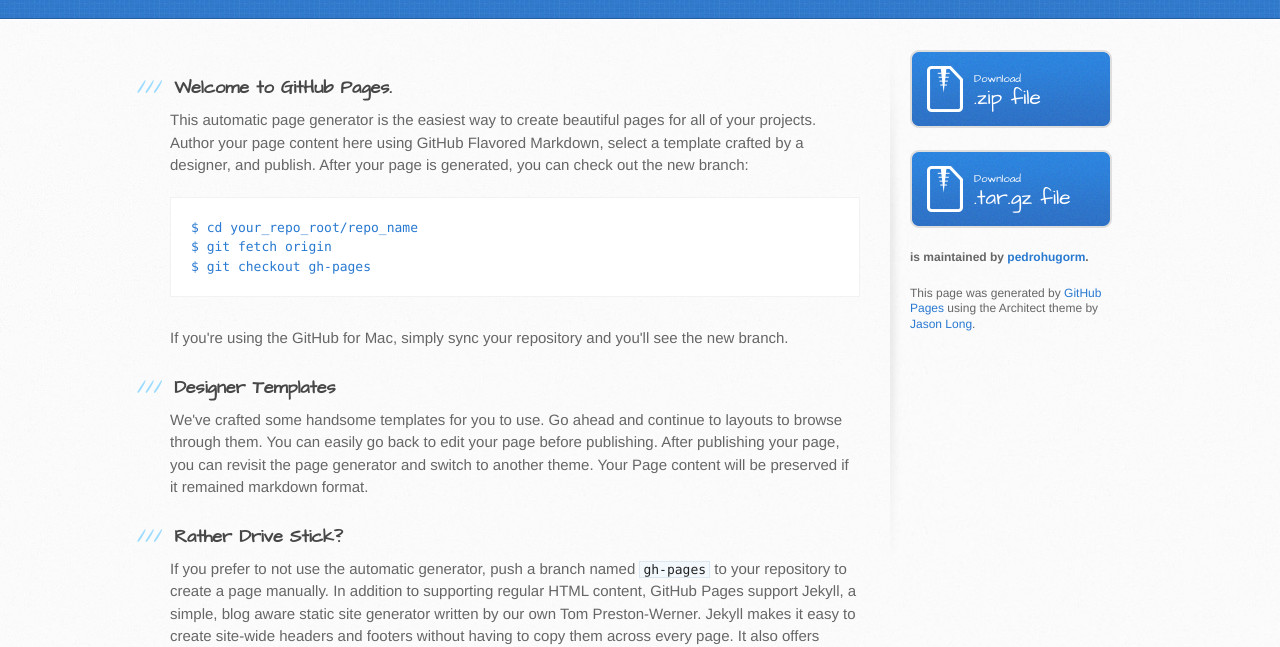
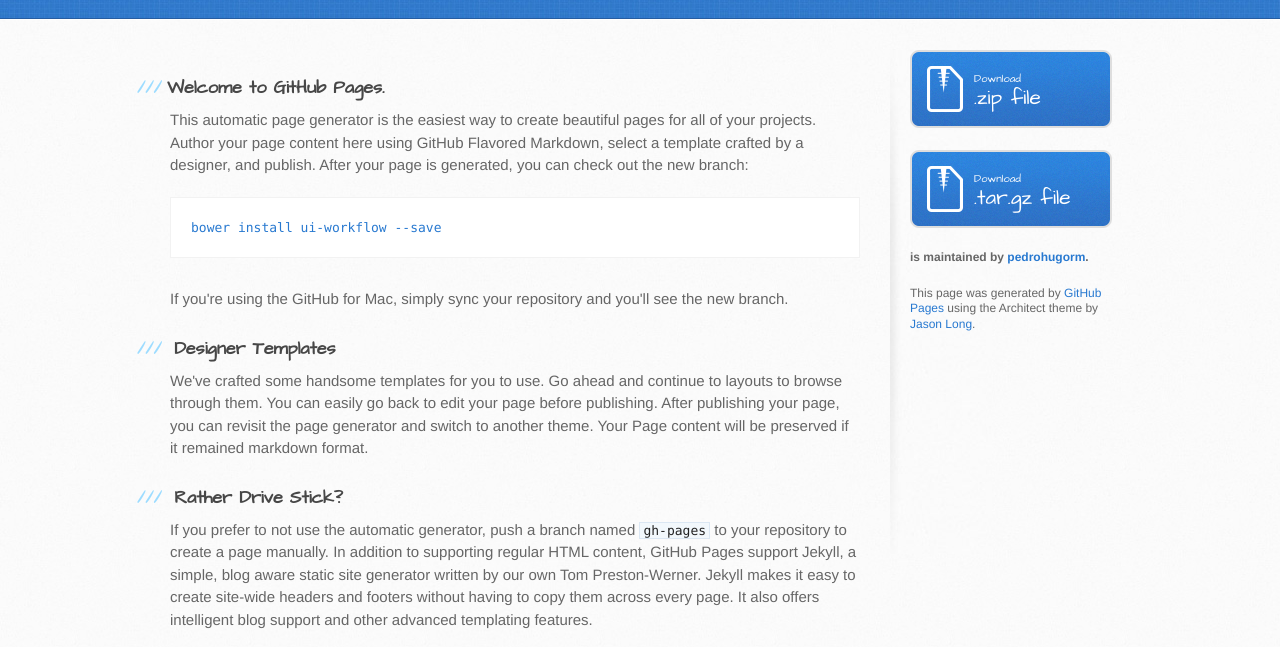
Before and after one commit to pedrohugorm/UI.Workflow, a plain HTML site: page index.html in a window 1280 px wide. Shown: the part 182-829 px from the top of the page. Drawn offline with Linux system fonts and the light colour scheme.

Commit message:
Update index.html

```diff
--- a/index.html
+++ b/index.html
@@ -28,15 +28,11 @@
     <div id="content-wrapper">
       <div class="inner clearfix">
         <section id="main-content">
-          <h3>
-<a id="welcome-to-github-pages" class="anchor" href="#welcome-to-github-pages" aria-hidden="true"><span class="octicon octicon-link"></span></a>Welcome to GitHub Pages.</h3>
+          <h3><a id="welcome-to-github-pages" class="anchor" href="#welcome-to-github-pages" aria-hidden="true"><span class="octicon octicon-link"></span></a>Welcome to GitHub Pages.</h3>
 
 <p>This automatic page generator is the easiest way to create beautiful pages for all of your projects. Author your page content here using GitHub Flavored Markdown, select a template crafted by a designer, and publish. After your page is generated, you can check out the new branch:</p>
 
-<pre><code>$ cd your_repo_root/repo_name
-$ git fetch origin
-$ git checkout gh-pages
-</code></pre>
+<pre><code>bower install ui-workflow --save</code></pre>
 
 <p>If you're using the GitHub for Mac, simply sync your repository and you'll see the new branch.</p>
 
```
